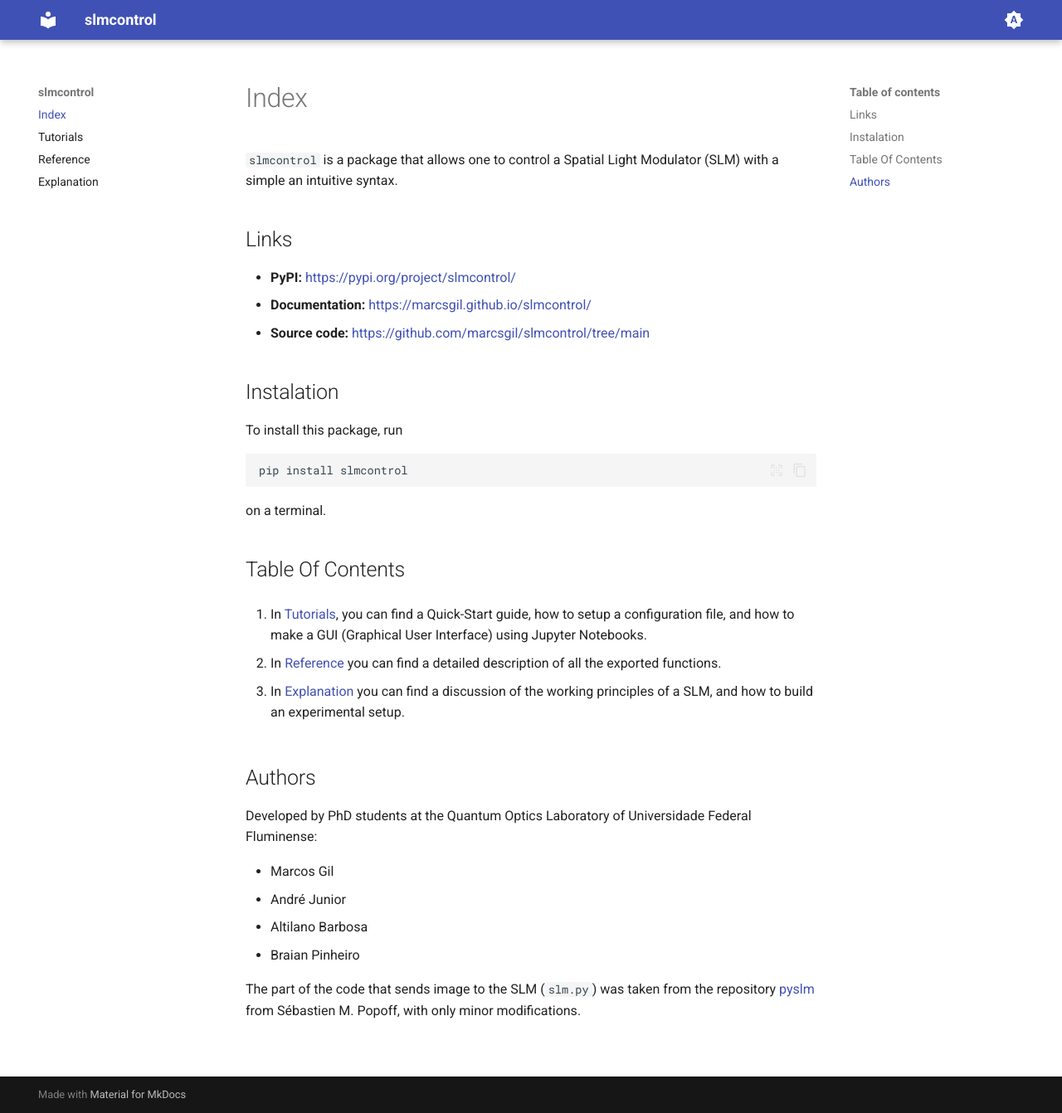
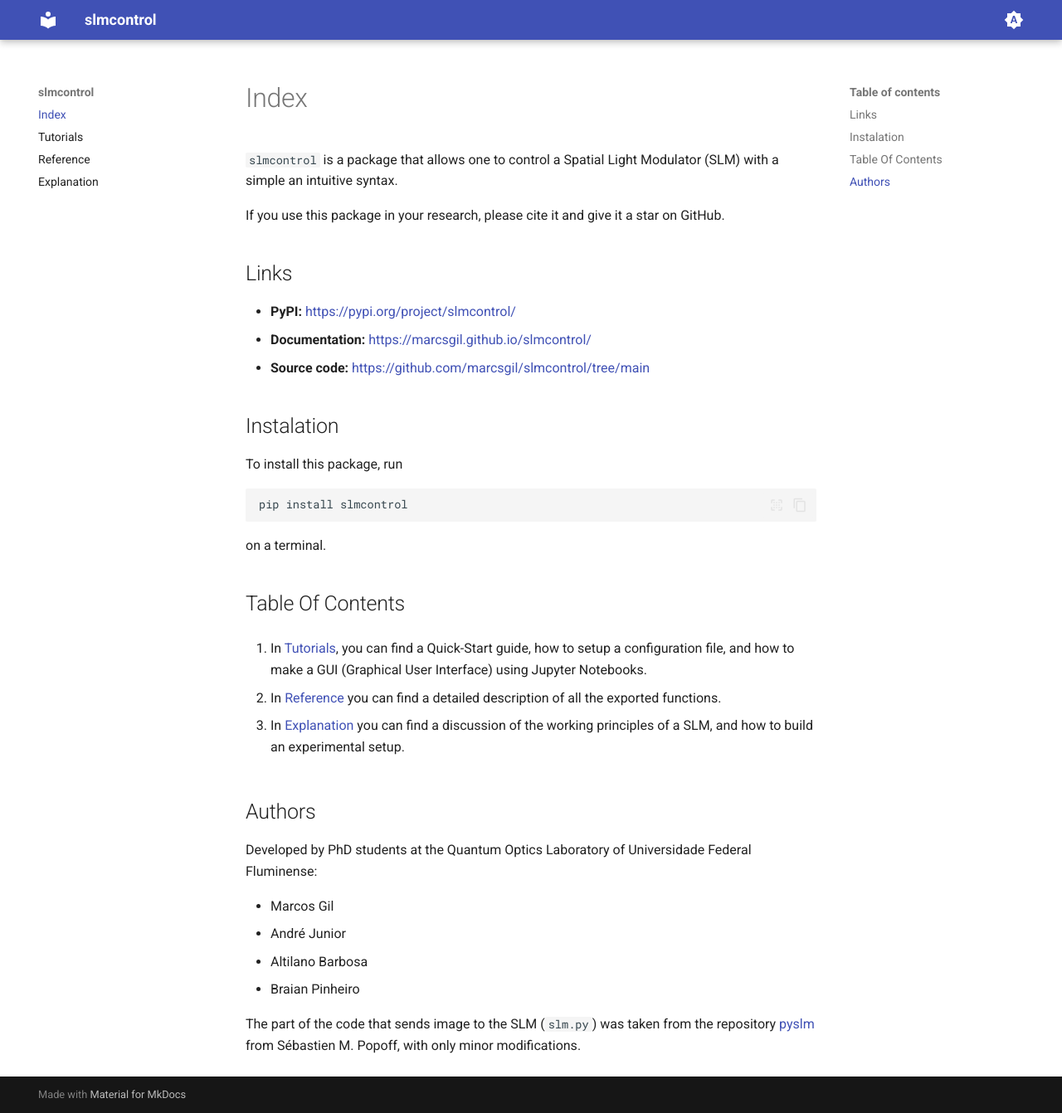
Before and after one commit to marcsgil/slmcontrol, an MkDocs documentation site: the page built from docs/index.md, in a window 1280 px wide and 1342 px high. Shown: the whole window at 83% size. Built offline with MkDocs 1.6.1 and Material for MkDocs 9.7.7, drawn with Linux system fonts in a browser that asks for light colours; nearby versions of some CDN libraries; library files that are not in the unit come from our copies.

```diff
--- a/docs/index.md
+++ b/docs/index.md
@@ -1,6 +1,8 @@
 # Index
 
 `slmcontrol` is a package that allows one to control a Spatial Light Modulator (SLM) with a simple an intuitive syntax.
+
+If you use this package in your research, please cite it and give it a star on GitHub.
 
 ## Links
 
```
Also changed, not shown: README.md (+2 -0 lines).
